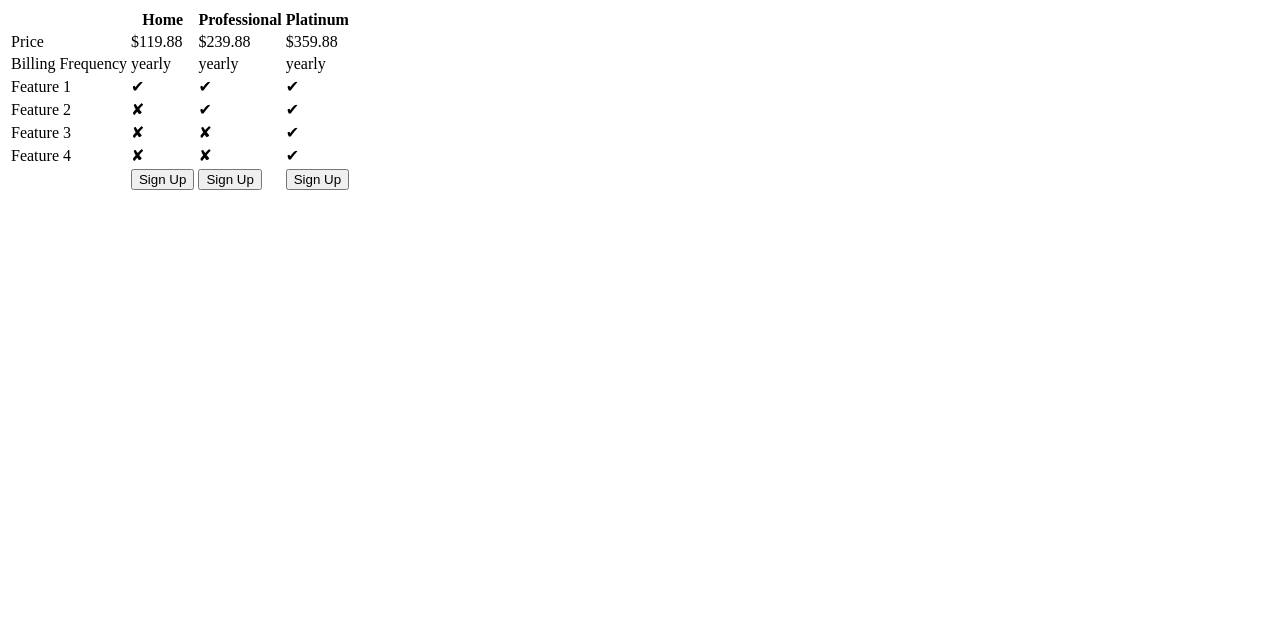
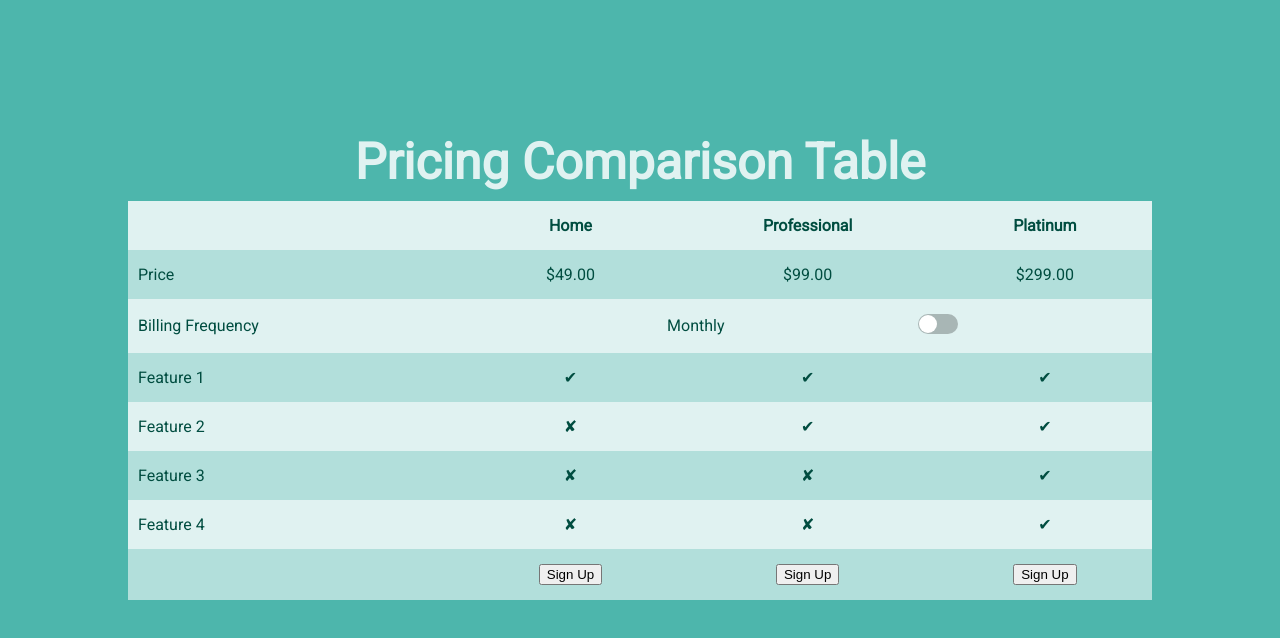
Before and after one commit to imhul/demo-table, a website built with Parcel: page src/index.html in a window 1280 px wide. Built offline with nearby package versions, Linux system fonts and the light colour scheme; files whose address does not match are found by name.

Commit message:
add common & table styles

```diff
--- a/package.json
+++ b/package.json
@@ -17,6 +17,7 @@
     "parcel-plugin-prettier": "^0.2.1"
   },
   "dependencies": {
+    "@fontsource/roboto": "^5.0.8",
     "gh-pages": "^6.1.0",
     "prettier": "^3.1.0",
     "sass": "^1.69.5"
--- /dev/null
+++ b/src/data/data.json
@@ -0,0 +1,71 @@
+[
+  {
+    "id": 1,
+    "name": "home",
+    "monthlyPrice": 49,
+    "features": [
+      {
+        "name": "Feature 1",
+        "exist": true
+      },
+      {
+        "name": "Feature 2",
+        "exist": false
+      },
+      {
+        "name": "Feature 3",
+        "exist": false
+      },
+      {
+        "name": "Feature 4",
+        "exist": false
+      }
+    ]
+  },
+  {
+    "id": 2,
+    "name": "professional",
+    "monthlyPrice": 99,
+    "features": [
+      {
+        "name": "Feature 1",
+        "exist": true
+      },
+      {
+        "name": "Feature 2",
+        "exist": true
+      },
+      {
+        "name": "Feature 3",
+        "exist": false
+      },
+      {
+        "name": "Feature 4",
+        "exist": false
+      }
+    ]
+  },
+  {
+    "id": 3,
+    "name": "platinum",
+    "monthlyPrice": 299,
+    "features": [
+      {
+        "name": "Feature 1",
+        "exist": true
+      },
+      {
+        "name": "Feature 2",
+        "exist": true
+      },
+      {
+        "name": "Feature 3",
+        "exist": true
+      },
+      {
+        "name": "Feature 4",
+        "exist": true
+      }
+    ]
+  }
+]
--- a/src/index.html
+++ b/src/index.html
@@ -2,11 +2,20 @@
 <html lang="en">
   <head>
     <meta charset="utf-8" />
+    <meta
+      name="viewport"
+      content="width=device-width, initial-scale=1, minimum-scale=1"
+    />
     <title>Pricing Comparison Table</title>
     <link rel="stylesheet" href="scss/index.scss" />
     <script type="module" src="js/app.js"></script>
   </head>
   <body>
-    <div id="table-wrapper" />
+    <header>
+      <h1>Pricing Comparison Table</h1>
+    </header>
+    <main>
+      <div id="table-wrapper" />
+    </main>
   </body>
 </html>
--- a/src/js/app.js
+++ b/src/js/app.js
@@ -1,14 +1,9 @@
 // app.js
 import { createTable } from './table.js'
 import { handleSignUp } from './signUp.js'
+import '@fontsource/roboto'
 
-export const signUp = (planName) => {
-  console.info(`Signing up for ${planName} plan`)
-}
-
-document.addEventListener('DOMContentLoaded', function () {
-  let period = 'yearly' // 'monthly' or 'yearly'
-
-  createTable(period)
+document.addEventListener('DOMContentLoaded', () => {
+  createTable()
   handleSignUp()
 })
--- a/src/js/data.js
+++ /dev/null
@@ -1,73 +0,0 @@
-// Data array for the pricing table
-
-export const data = [
-  {
-    id: 1,
-    name: 'Home',
-    monthlyPrice: 9.99,
-    features: [
-      {
-        name: 'Feature 1',
-        exist: true,
-      },
-      {
-        name: 'Feature 2',
-        exist: false,
-      },
-      {
-        name: 'Feature 3',
-        exist: false,
-      },
-      {
-        name: 'Feature 4',
-        exist: false,
-      },
-    ],
-  },
-  {
-    id: 2,
-    name: 'Professional',
-    monthlyPrice: 19.99,
-    features: [
-      {
-        name: 'Feature 1',
-        exist: true,
-      },
-      {
-        name: 'Feature 2',
-        exist: true,
-      },
-      {
-        name: 'Feature 3',
-        exist: false,
-      },
-      {
-        name: 'Feature 4',
-        exist: false,
-      },
-    ],
-  },
-  {
-    id: 3,
-    name: 'Platinum',
-    monthlyPrice: 29.99,
-    features: [
-      {
-        name: 'Feature 1',
-        exist: true,
-      },
-      {
-        name: 'Feature 2',
-        exist: true,
-      },
-      {
-        name: 'Feature 3',
-        exist: true,
-      },
-      {
-        name: 'Feature 4',
-        exist: true,
-      },
-    ],
-  },
-]
--- a/src/js/table.js
+++ b/src/js/table.js
@@ -1,7 +1,43 @@
-// Create table with data from data.js
-import { data } from './data.js'
+// Create table with data from data.json
 
-export const createTable = (period) => {
+import data from '../data/data.json'
+
+let period = 'monthly' // 'monthly' or 'yearly'
+
+const updateTable = () => {
+  period = period === 'monthly' ? 'yearly' : 'monthly'
+  const periodCell = document.getElementById('period')
+  periodCell.innerHTML = period
+
+  data.forEach((item) => {
+    const price = document.getElementById(`price-${item.name}`)
+    const currentPrice = parseInt(price.innerHTML)
+    const targetPrice =
+      period === 'monthly' ? item.monthlyPrice : item.monthlyPrice * 12
+    const animationSteps = 50
+    const stepValue = (targetPrice - currentPrice) / animationSteps
+
+    let currentValue = currentPrice
+    let stepCount = 0
+
+    const animatePrice = () => {
+      const progress = stepCount / animationSteps
+      const easingFactor = 1 - Math.pow(1 - progress, 10) // Modified easing function with power 10
+
+      currentValue += stepValue * easingFactor
+      price.innerHTML = Math.round(currentValue)
+
+      stepCount++
+      if (stepCount < animationSteps) {
+        requestAnimationFrame(animatePrice)
+      }
+    }
+
+    animatePrice()
+  })
+}
+
+export const createTable = () => {
   const tableContainer = document.getElementById('table-wrapper')
   const table = document.createElement('table')
 
@@ -22,13 +58,15 @@ export const createTable = (period) => {
       'Price',
       ...data.map(
         (item) =>
-          `$${(period === 'monthly'
-            ? item.monthlyPrice
-            : item.monthlyPrice * 12
-          ).toFixed(2)}`
+          `$<span id="price-${item.name}">${item.monthlyPrice}</span>.00`
       ),
     ],
-    ['Billing Frequency', ...data.map(() => period)],
+    [
+      'Billing Frequency',
+      ...data.map(
+        () => `<span class="capitalize" id="period">${period}</span>`
+      ),
+    ],
   ]
 
   for (let i = 1; i <= data[0].features.length; i++) {
@@ -45,9 +83,24 @@ export const createTable = (period) => {
     '',
     ...data.map(
       (item) =>
-        `<button class="sign-up-btn" data-plan="${item.name}">Sign Up</button>`
+        `<button class="sign-up-btn" data-period="${period}" ` +
+        `data-plan="${item.name}">Sign Up</button>`
     ),
   ]
+
+  // Switch
+  const control = document.createElement('div')
+  control.classList.add('control')
+  const input = document.createElement('input')
+  input.setAttribute('type', 'checkbox')
+  input.setAttribute('id', 'toggle')
+  input.classList.add('checkbox')
+  input.addEventListener('change', updateTable)
+  const label = document.createElement('label')
+  label.setAttribute('for', 'toggle')
+  label.classList.add('switch')
+  control.appendChild(input)
+  control.appendChild(label)
 
   // Creating rows in tbody
   rows.forEach((row, index) => {
@@ -55,9 +108,19 @@ export const createTable = (period) => {
     tr.classList.add(`row-${index + 1}`)
 
     row.forEach((cellContent, cellIndex) => {
+      if (index === 1 && cellIndex > 1) return
       const td = document.createElement('td')
       td.classList.add(`col-${cellIndex + 1}`)
-      td.innerHTML = cellContent
+      if (index === 1 && cellIndex === 1) {
+        const flexContainer = document.createElement('div')
+        flexContainer.classList.add('flex-container')
+        flexContainer.innerHTML = cellContent
+        flexContainer.appendChild(control)
+        td.setAttribute('colspan', 3)
+        td.appendChild(flexContainer)
+      } else {
+        td.innerHTML = cellContent
+      }
       tr.appendChild(td)
     })
 
--- a/src/scss/common.scss
+++ b/src/scss/common.scss
@@ -1,5 +1,46 @@
 // common styles
 
-html {}
+html {
+  -webkit-text-size-adjust: 100%;
+}
 
-body {}
+body {
+  margin: 0;
+  padding: 0;
+  -webkit-font-smoothing: antialiased;
+  background-color: var(--color-bg);
+}
+
+*,
+*:before,
+*:after {
+  box-sizing: border-box;
+}
+
+table,
+th,
+td {
+  border: none;
+}
+
+main {
+  width: 95%;
+  height: 100vh;
+  max-width: rem(1200);
+  margin: 0 auto;
+  display: flex;
+  flex-flow: column wrap;
+  justify-content: center;
+
+  @media all and (min-width: rem(430)) {
+    width: 90%;
+  }
+
+  @media (min-width: rem(768)) {
+    width: 80%;
+  }
+}
+
+.capitalize {
+  text-transform: capitalize;
+}
--- /dev/null
+++ b/src/scss/components/header.scss
@@ -0,0 +1,12 @@
+header {
+  position: absolute;
+  top: 0;
+  left: 0;
+  width: 100%;
+  padding-top: rem(100);
+
+  h1 {
+    @include font(rem(50), var(--weight-700), rem(56), var(--color-primary));
+    text-align: center;
+  }
+}
--- /dev/null
+++ b/src/scss/components/switch.scss
@@ -0,0 +1,66 @@
+// Switch
+
+.control {
+  position: relative;
+
+  // tooltip
+  &::before {
+    content: 'monthly / yearly';
+    position: absolute;
+    top: rem(-36);
+    left: 50%;
+    transform: translateX(-50%);
+    background-color: var(--color-text);
+    padding: rem(6) rem(12);
+    border-radius: rem(4);
+    width: max-content;
+    opacity: 0;
+    visibility: hidden;
+    transition:
+      opacity var(--transition-time),
+      visibility var(--transition-time);
+
+    @include font(rem(12), var(--weight-400), normal, var(--color-white));
+  }
+
+  &:hover {
+    &::before {
+      opacity: 1;
+      visibility: visible;
+    }
+  }
+
+  .switch {
+    position: relative;
+    display: inline-block;
+    width: rem(40);
+    height: rem(20);
+    background-color: var(--color-shadow-4);
+    border-radius: rem(20);
+    transition: all var(--transition-time);
+  }
+
+  .switch::after {
+    content: '';
+    position: absolute;
+    width: rem(18);
+    height: rem(18);
+    border-radius: 50%;
+    background-color: white;
+    top: rem(1);
+    left: rem(1);
+    transition: all var(--transition-time);
+  }
+
+  .checkbox:checked + .switch::after {
+    left: rem(20);
+  }
+
+  .checkbox:checked + .switch {
+    background-color: var(--color-bg);
+  }
+
+  .checkbox {
+    display: none;
+  }
+}
--- /dev/null
+++ b/src/scss/components/table.scss
@@ -0,0 +1,58 @@
+// table styles
+
+table {
+  width: 100%;
+  display: table;
+  border-collapse: collapse;
+  border-spacing: 0;
+  box-shadow: var(--box-shadow);
+
+  thead {
+    tr {
+      background-color: var(--color-primary);
+      text-transform: capitalize;
+    }
+  }
+
+  th,
+  td {
+    padding: rem(15) rem(10);
+    text-align: center;
+    border-radius: 0;
+    vertical-align: middle;
+  }
+
+  tbody {
+    tr {
+      transition: background-color var(--transition-time) var(--timing-function);
+      background-color: var(--color-primary);
+
+      &:nth-child(odd) {
+        background-color: var(--color-secondary);
+      }
+
+      &:hover {
+        background-color: var(--color-third);
+      }
+
+      td {
+        min-width: rem(90);
+
+        &.col-1 {
+          text-align: left;
+        }
+
+        .flex-container {
+          display: flex;
+          flex-flow: row wrap;
+          justify-content: space-evenly;
+          align-items: center;
+
+          span {
+            margin: 0 rem(10);
+          }
+        }
+      }
+    }
+  }
+}
--- a/src/scss/index.scss
+++ b/src/scss/index.scss
@@ -1,3 +1,9 @@
-@use 'variables';
-@use 'common';
-@use 'table';
+// common styles
+@import 'variables';
+@import 'mixins';
+@import 'common';
+
+// components
+@import 'components/header';
+@import 'components/table';
+@import 'components/switch';
--- /dev/null
+++ b/src/scss/mixins.scss
@@ -0,0 +1,14 @@
+@use 'sass:math';
+
+@function rem($px) {
+  @return math.div($px * 1px, 16px) * 1rem;
+}
+
+@mixin font($size, $weight, $line, $color) {
+  color: $color;
+  font-weight: $weight;
+  font-size: $size;
+  font-style: normal;
+  line-height: $line;
+  letter-spacing: normal;
+}
--- a/src/scss/table.scss
+++ /dev/null
@@ -1,4 +0,0 @@
-// table styles
-
-table {
-}
--- a/src/scss/variables.scss
+++ b/src/scss/variables.scss
@@ -1,5 +1,44 @@
-// variables
+:root {
+  font-family: 'Roboto';
+  color: var(--color-text);
 
-// colors
+  // colors
+  --transparent: rgb(0 0 0 / 0%);
+  --color-white: #ffffff;
+  --color-black: #000000;
+  --color-primary: #e0f2f1;
+  --color-secondary: #b2dfdb;
+  --color-third: #80cbc4;
+  --color-bg: #4db6ac;
+  --color-text: #004d40;
+  --color-shadow-1: rgba(0, 0, 0, 0.2);
+  --color-shadow-2: rgba(0, 0, 0, 0.12);
+  --color-shadow-3: rgba(0, 0, 0, 0.14);
+  --color-shadow-4: rgba(0, 0, 0, 0.25);
 
-// fonts
+  // font-weight
+  --weight-100: 100;
+  --weight-200: 200;
+  --weight-300: 300;
+  --weight-400: 400;
+  --weight-500: 500;
+  --weight-600: 600;
+  --weight-700: 700;
+  --weight-800: 800;
+  --weight-900: 900;
+
+  // border-radius
+  --br-rounded: 50%;
+
+  // transitions
+  --transition-time: 0.35s;
+  --timing-function: cubic-bezier(0.175, 0.885, 0.32, 1.275);
+
+  // FX
+  --box-shadow: 0 rem(24) rem(38) rem(3) var(--color-shadow-3),
+    0 rem(9) rem(46) rem(8) var(--color-shadow-2),
+    0 rem(11) rem(15) rem(-7) var(--color-shadow-1);
+
+  // measurements
+  --inherit: inherit;
+}
```
Also changed, not shown: src/js/signUp.js (+6 -2 lines), 1 other file.
